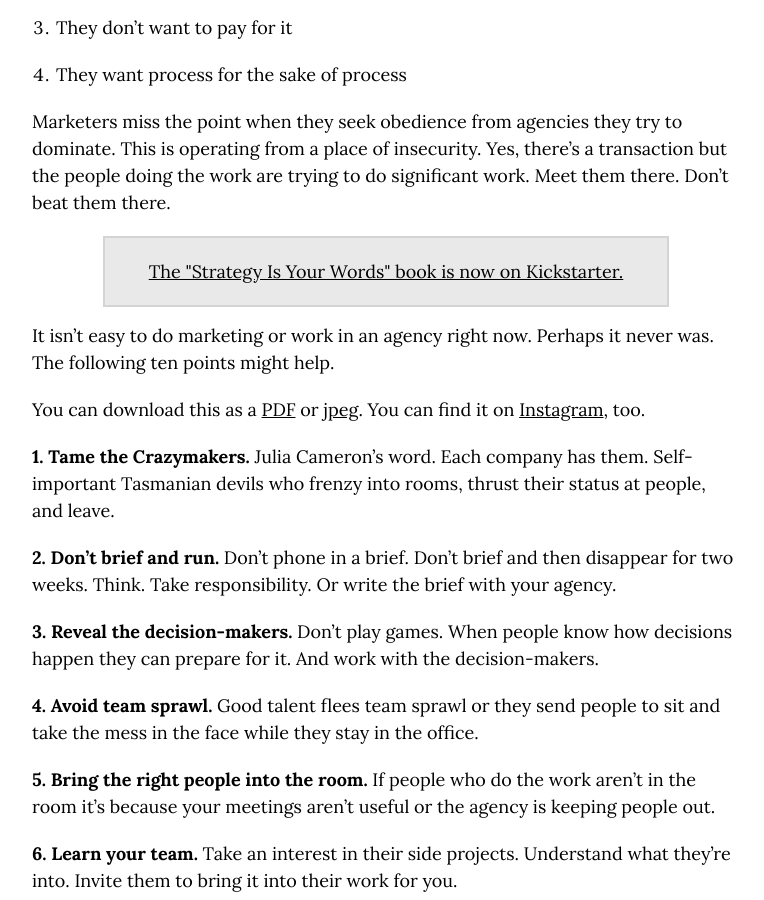
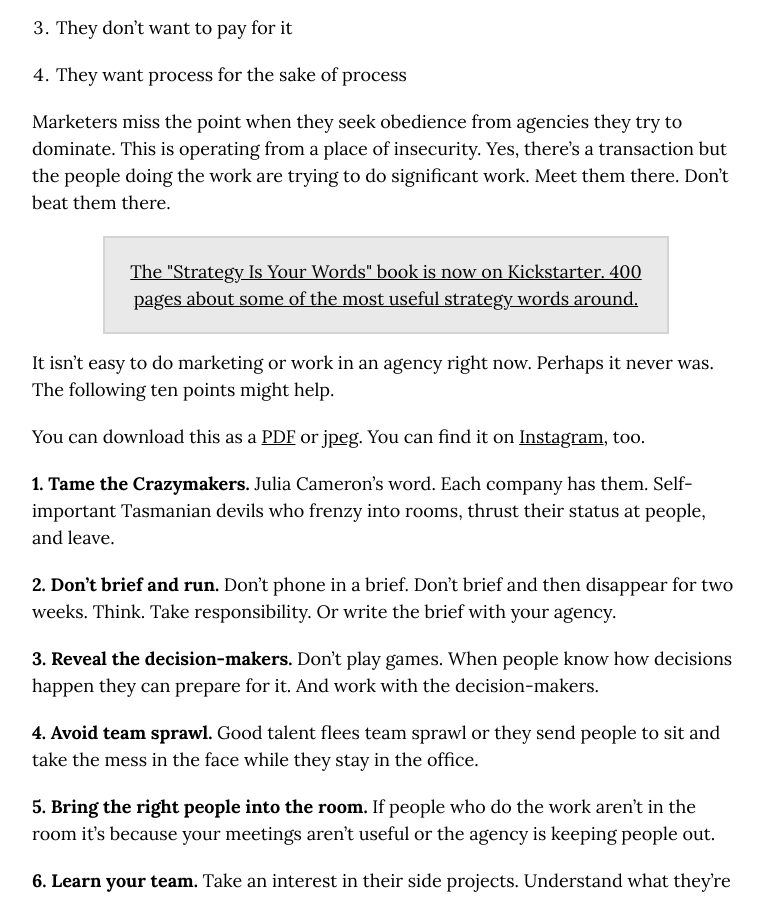
Before and after one commit to markhpollard/markhpollard.github.io, a Jekyll site: the page built from _posts/2018-12-13-how-to-get-better-creative-work-from-your-agencies.markdown, in a window 1280 px wide and 900 px high, scrolled down 1106 px. Shown: the whole window, without its empty margins (254-1018 px from the left). Built offline with Jekyll 4.4.1, drawn with Linux system fonts in a browser that asks for light colours; nearby versions of some CDN libraries.

Commit message:
Updated Config

```diff
--- a/_config.yml
+++ b/_config.yml
@@ -43,7 +43,8 @@ name: Mark Pollard
 description: Strategy is Your Words
 google_analytics: UA-6991341-1
 repository: markhpollard/markhpollard.github.io
-promotext: The "Strategy Is Your Words" book is now on Kickstarter.
+promotext: The "Strategy Is Your Words" book is now on Kickstarter. 400 pages about
+  some of the most useful strategy words around.
 promolink: http://bit.ly/strategykickstarter
 url:
 baseurl:
```
